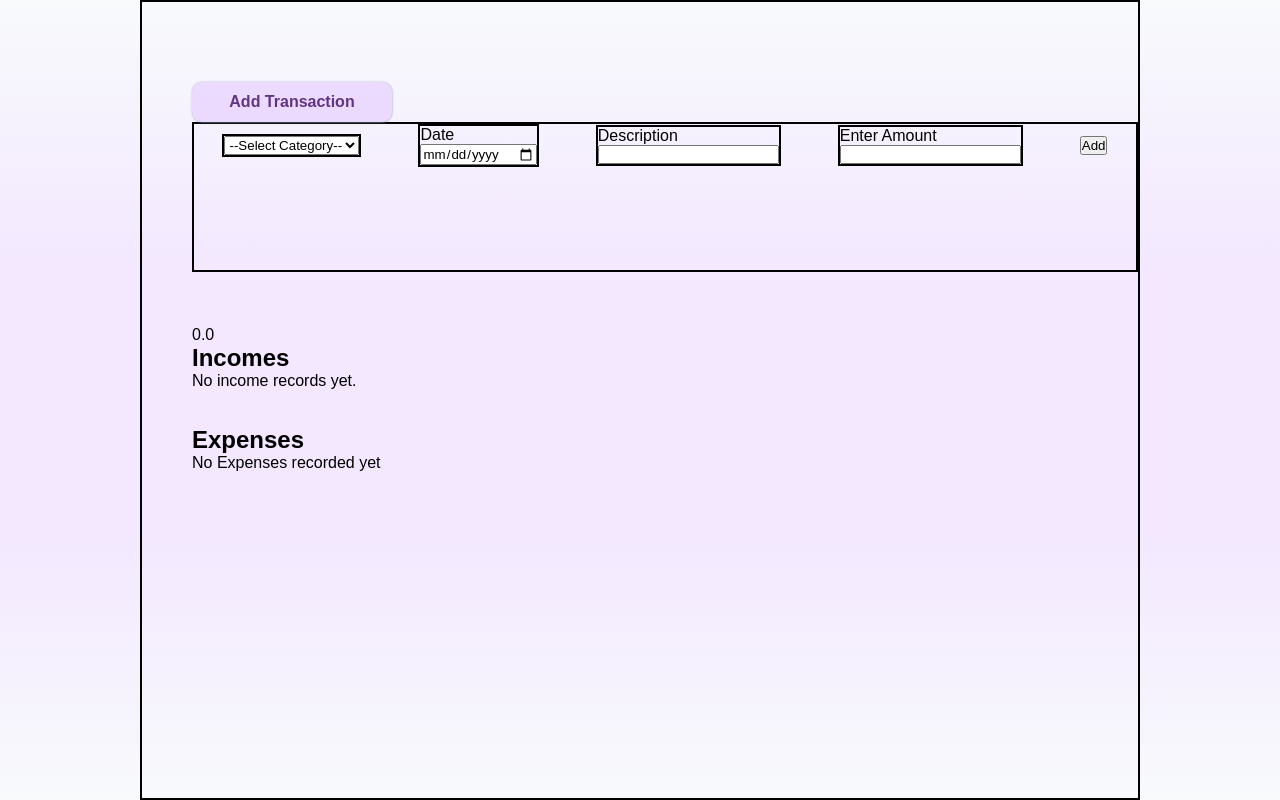
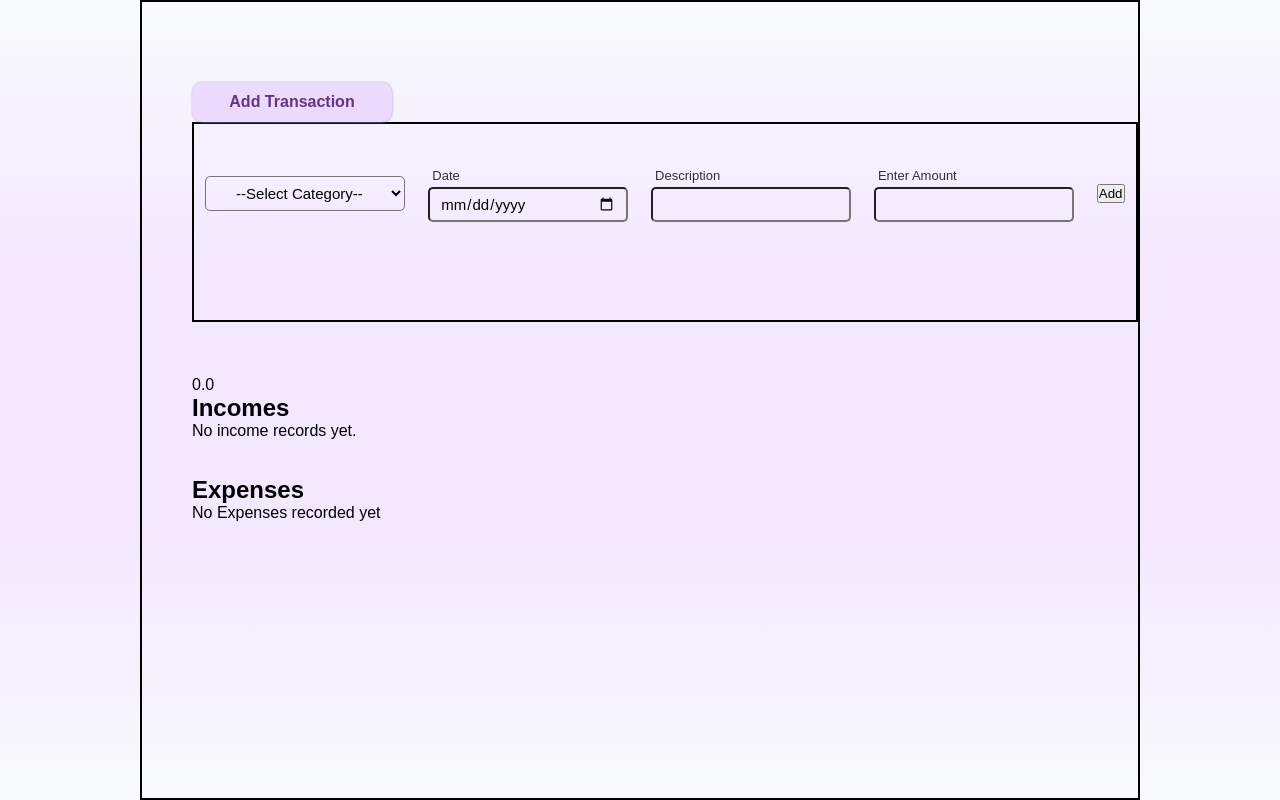
Before and after one commit to Karthik-9912/Expense-Tracker, a Django app: page /app/transaction/ in a window 1280 px wide. Run offline with Django 5.2, Linux system fonts and the light colour scheme; data comes from the database, SQL or seed files in the repository; data that the repository does not hold is empty.

Commit message:
Adding styles

```diff
--- a/app/static/app/css/index.css
+++ b/app/static/app/css/index.css
@@ -223,12 +223,13 @@ main{
 .spent-sec{
     /* visibility: hidden; */
     border: 2px solid;
-    height: 150px;
+    height: 200px;
+    padding-top: 40px;
 }
 .visible{
     visibility: visible;
     border: 2px solid;
-    height: 150px;
+    height: 200px;
 }
 .spent-sec>form{
     display: flex;
@@ -236,7 +237,63 @@ main{
     align-items: center;
 }
 .spent-sec>form div{
-    border: 2px solid;
+    /* border: 2px solid; */
     display: flex;
     flex-direction: column;
+    width: 200px;
 }
+
+#category,
+#date,
+#desc,
+#amt{
+    height: 35px;
+    background-color: transparent;
+    border-radius: 5px;
+    font-size: 15px;
+    text-align: start;
+    padding: 0 10px;
+}
+#category{
+    text-align: center;
+}
+#amt{
+    text-align: end;
+    padding-right: 15px;
+
+}
+input[type=number]::-webkit-inner-spin-button,
+input[type=number]::-webkit-outer-spin-button {
+            -webkit-appearance: none;
+            margin: 0;
+}
+#category option{
+    background-color: var(--background-color);
+    color: var(--color);
+}
+
+form{
+    position: relative;
+}
+form label{
+    font-size: small;
+    font-weight: lighter;
+    opacity: 0.8;
+    padding: 4px;
+}
+.form-btn{
+    width: 100px;
+    height: 35px;
+    border: 1px solid gray;
+    border-radius: 10px;
+    background-color: transparent;
+    position: absolute;
+    top: 100px;
+    right: 25px;
+    font-weight: bold;
+    box-shadow: 1px 1px 4px var(--box-shadow);
+}
+.form-btn:hover{
+    background-color: var(--color);
+    color: white;
+}
```
